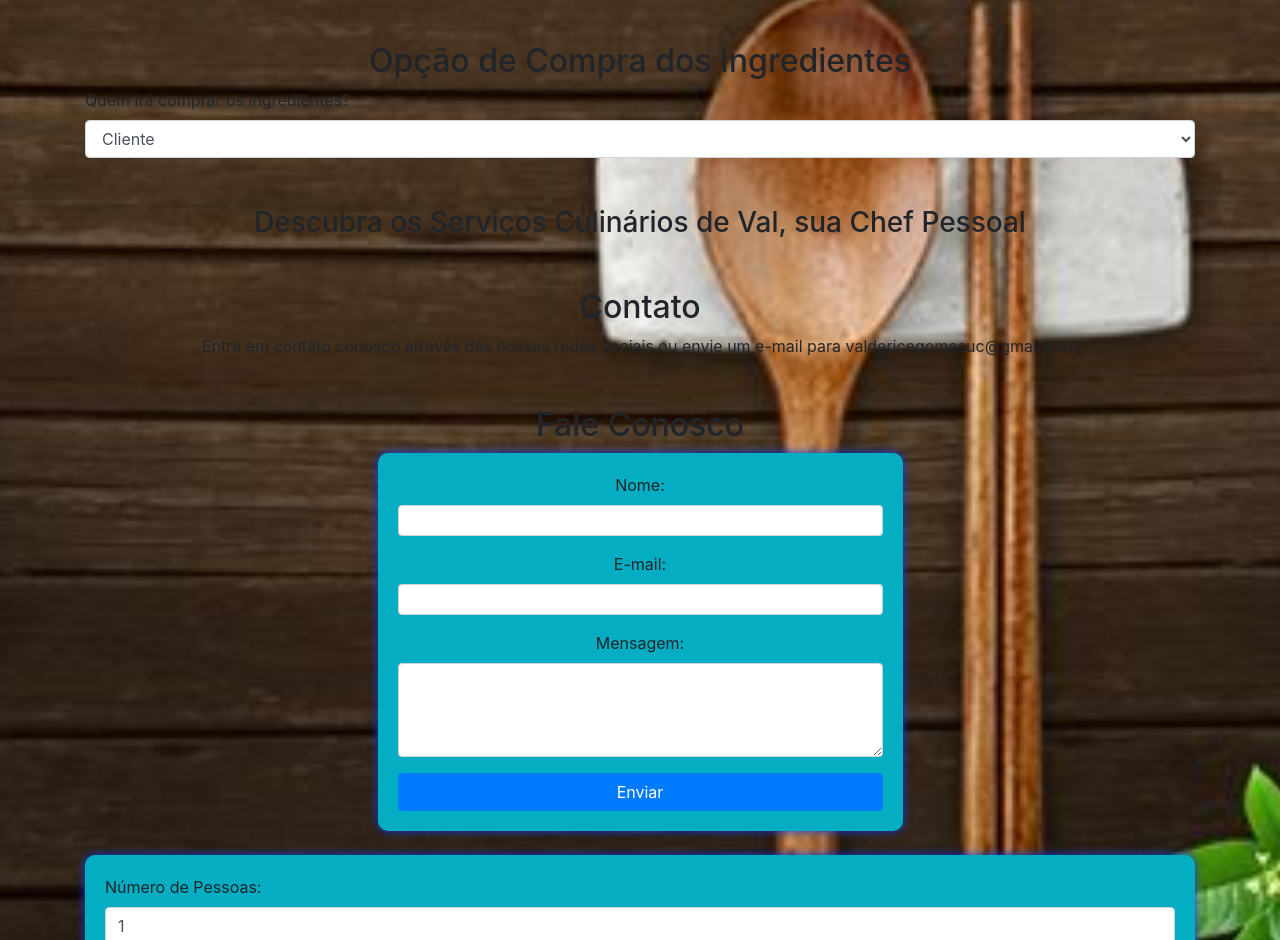
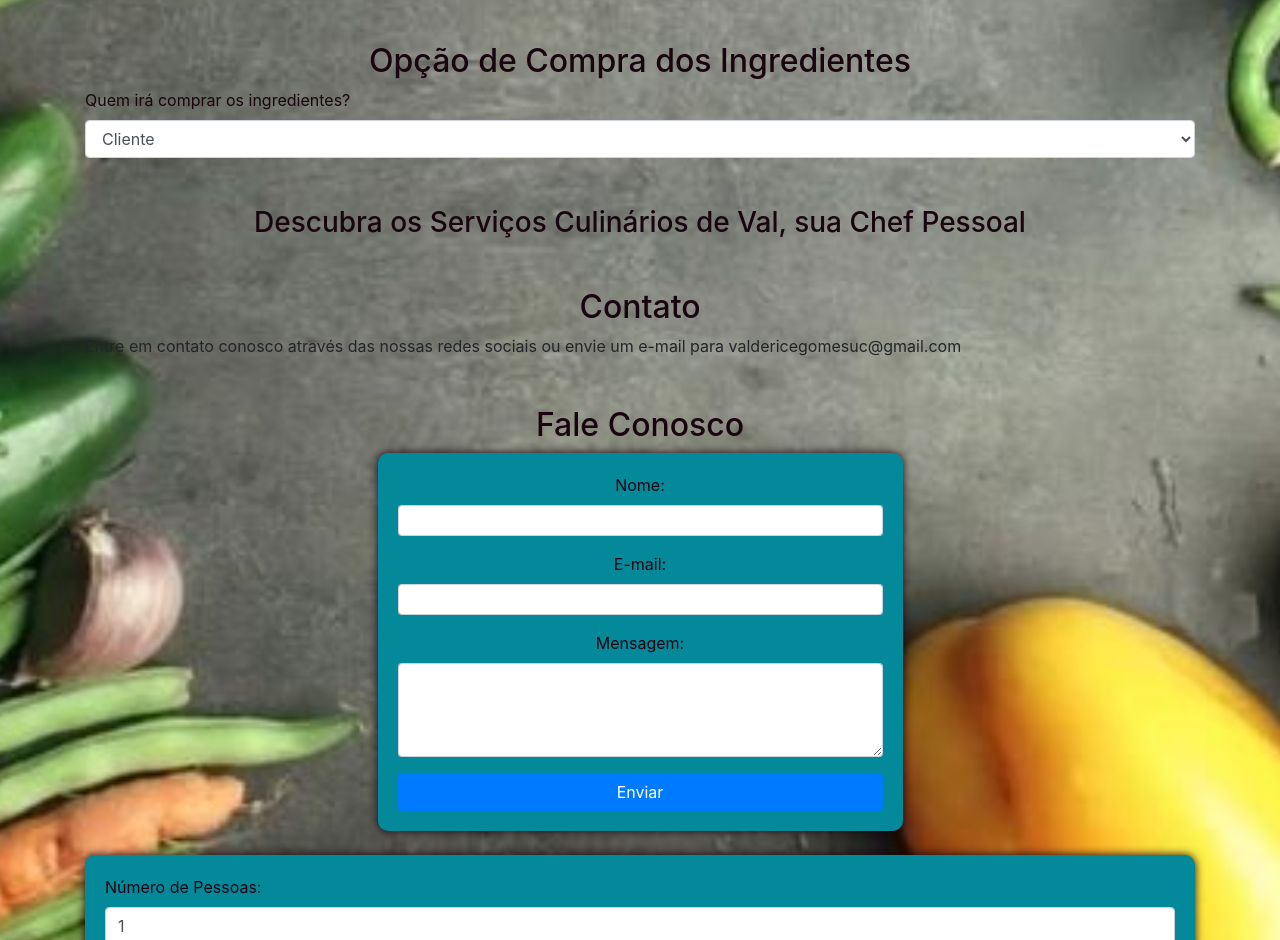
Before and after one commit to rayonny/restaurante, a website built with webpack: page index.html in a window 1280 px wide. Shown: the part 1860-2800 px from the top of the page. Built offline with nearby package versions, Linux system fonts and the light colour scheme.

Commit message:
initial commit

```diff
--- a/css/style.css
+++ b/css/style.css
@@ -1,6 +1,6 @@
-/* styles.css */
+
 body {
-  background-image: url('../img/fundo.jpg');
+  background-image: url('../img/fundo3.jpg');
   background-size: cover; /* Para cobrir toda a área do corpo */
   background-position: center; /* Para centralizar a imagem */
   background-color: #a8a4a6;
@@ -10,16 +10,26 @@ h1 {
   margin-bottom: 40px;
 }
 
+/* Estilize os títulos */
+h1, h2, h3, h4, h5, h6 {
+  color: #18050f; /* Cor dos títulos */
+}
+
+/* Estilize o texto normal */
+p, label, span, .nav-link {
+  color: #18050f; /* Cor do texto normal */
+}
+
 .social-buttons a {
   width: 150px;
   margin: 5px;
 }
 
 form {
-  background-color: #04adc2;
+  background-color: #04899a;
   padding: 20px;
   border-radius: 10px;
-  box-shadow: 0px 0px 10px rgb(17, 60, 224);
+  box-shadow: 0px 0px 10px rgb(24, 5, 15);
 }
 
 .card-deck .card {
--- a/index.html
+++ b/index.html
@@ -3,9 +3,11 @@
 <head>
   <meta charset="UTF-8">
   <meta name="viewport" content="width=device-width, initial-scale=1.0">
-  <title>Serviços de Chef de Cozinha</title>
+   <title>Serviços de Chef de Cozinha</title>
   <link rel="stylesheet" href="https://stackpath.bootstrapcdn.com/bootstrap/4.5.2/css/bootstrap.min.css">
   <link rel="stylesheet" href="css/style.css">
+
+
 </head>
 <body>
 <!-- Navbar -->
@@ -56,9 +58,9 @@
         </div>
       </div>
       <div class="carousel-item">
-        <img src="img/coxa.jpg" class="d-block w-100" alt="Coxa e Sobre Coxa Recheada">
+        <img src="img/batata.jpg" class="d-block w-100" alt="Batata Rosti">
         <div class="carousel-caption d-none d-md-block">
-          <h5>Coxa e Sobre Coxa Recheada</h5>
+          <h5>Batata Rosti</h5>
         </div>
       </div>
     </div>
@@ -144,7 +146,10 @@
   <h2 class="text-center">Opção de Compra dos Ingredientes</h2>
   <div class="form-group">
     <label for="option">Quem irá comprar os ingredientes?</label>
-    <select class="form-control" id="option" onchange="showHideIngredientPrice()">
+    <select class="form-control" id="option" onchange="function showHideIngredientPrice() {
+
+    }
+    showHideIngredientPrice()">
       <option value="cliente">Cliente</option>
       <option value="profissional">Profissional</option>
     </select>
@@ -164,7 +169,7 @@
 <!-- Contato Section -->
 <section id="contato" class="mt-5">
   <h2 class="text-center">Contato</h2>
-  <p class="text-center">Entre em contato conosco através das nossas redes sociais ou envie um e-mail para valdericegomesuc@gmail.com</p>
+  <p2 class="text-center">Entre em contato conosco através das nossas redes sociais ou envie um e-mail para valdericegomesuc@gmail.com</p2>
 </section>
   <!-- Fale Conosco Section -->
   <section id="fale-conosco" class="mt-5">
```
Also changed, not shown: img/fundo3.jpg (added).
